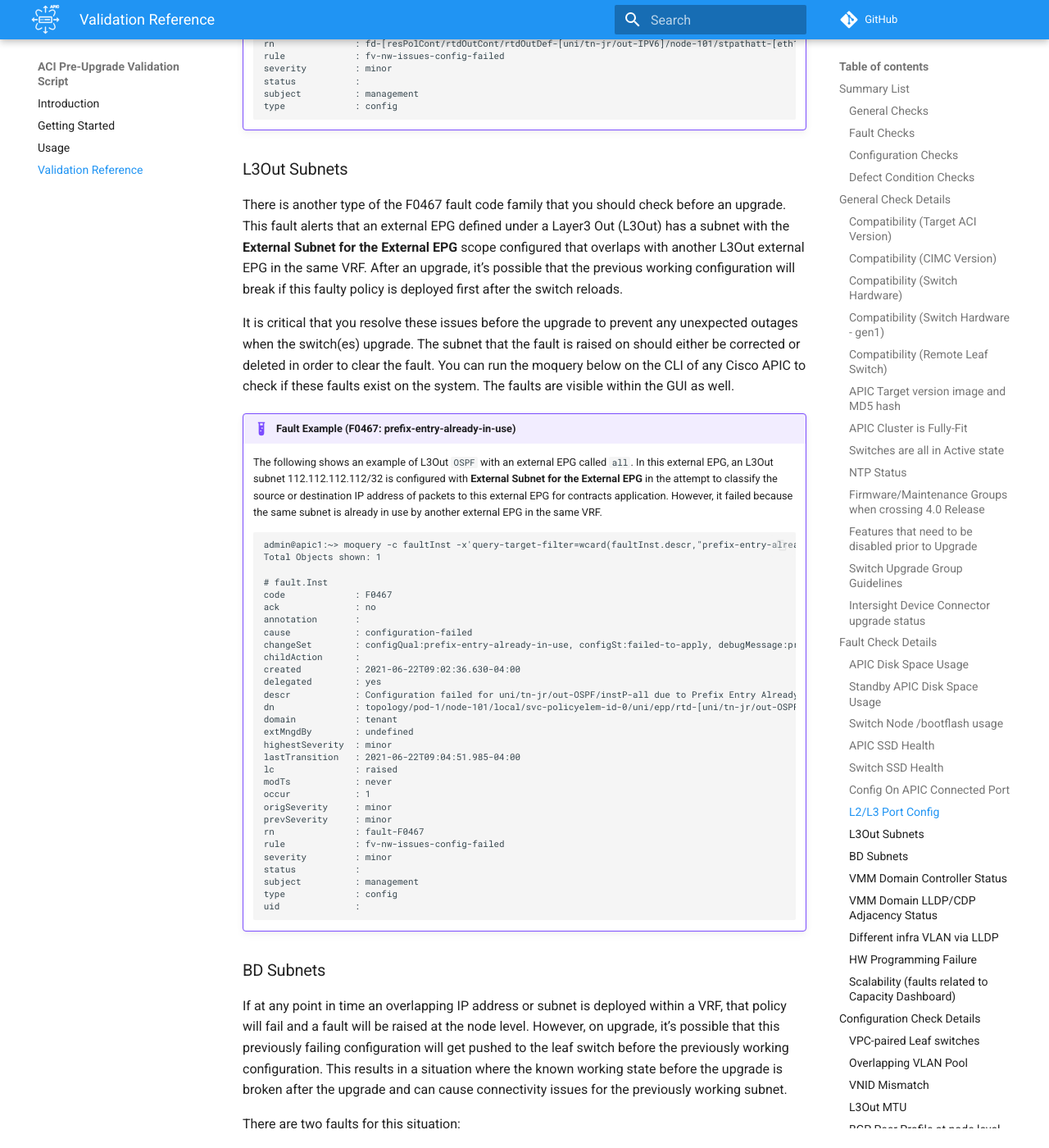
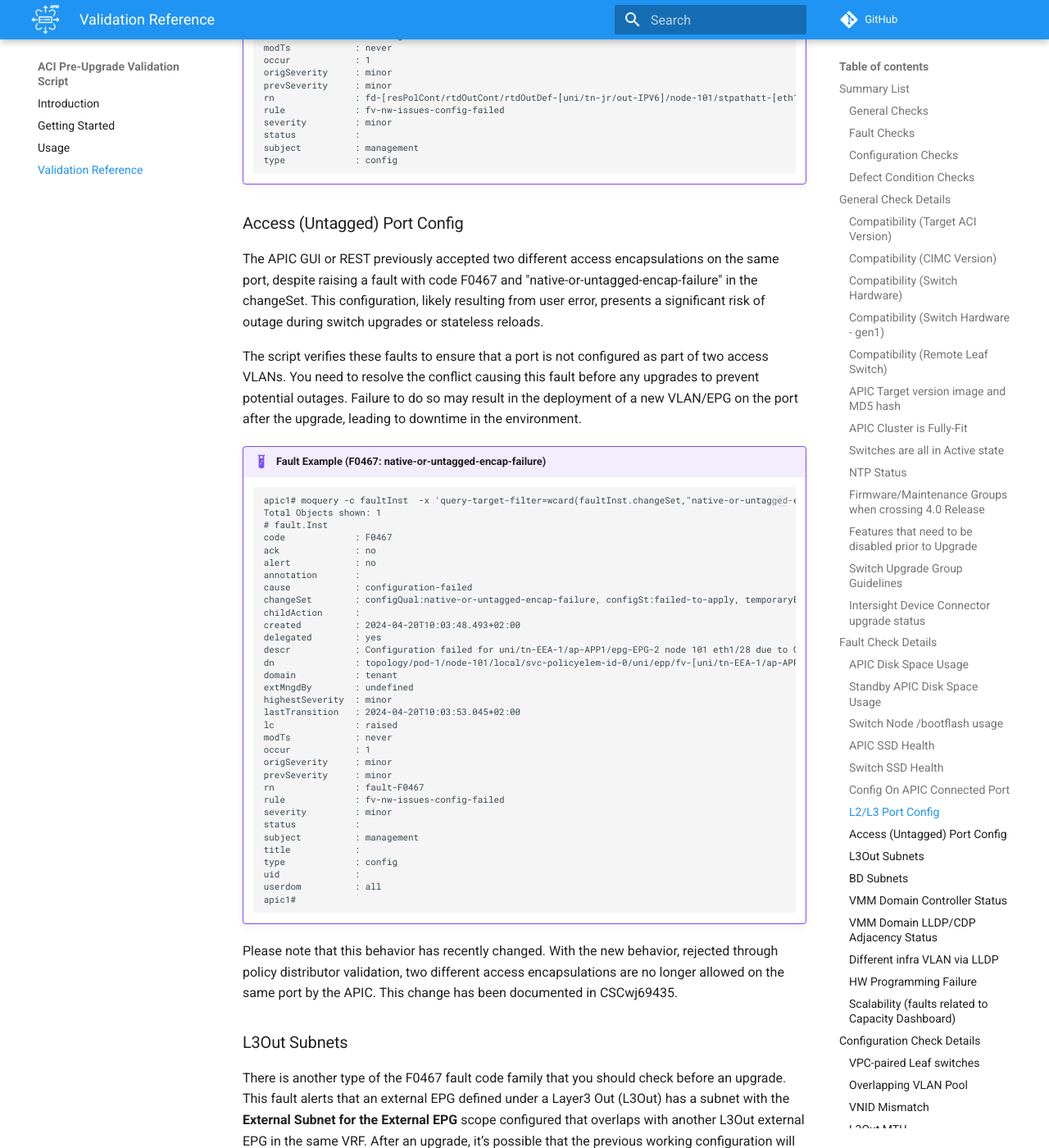
Before and after one commit to datacenter/ACI-Pre-Upgrade-Validation-Script, an MkDocs documentation site: the page built from docs/docs/validations.md, in a window 1280 px wide and 1400 px high, scrolled down 18082 px. Shown: the whole window at 82% size. Built offline with MkDocs 1.6.1 and Material for MkDocs 9.7.7, drawn with Linux system fonts in a browser that asks for light colours; emoji names are drawn with the system emoji font; comment, search, counter and statistics services are not loaded; some of the changed text lies outside the part shown.

Commit message:
New validation to address CSCwj69435 for the afected versions (#96)
* address CSCwj69435 for the afected versions

* new logic for validation, test and documents added but not completed

* new logic for validation, test and documents completed

* new logic for validation, test and documents completed - small change

* new logic for validation, test and documents completed - small change

* Update aci-preupgrade-validation-script.py

change doc_url

Co-authored-by: takishida <38262981+takishida@users.noreply.github.com>

* Update docs/docs/validations.md

change white_check_mark  to no_entry_sign

Co-authored-by: takishida <38262981+takishida@users.noreply.github.com>

* Update docs/docs/validations.md

match the section title with the name in the summary table.

Co-authored-by: takishida <38262981+takishida@users.noreply.github.com>

* This codeblock needs indentations with 4 spaces to be inside the example note.

* add 'else' to handle a case when the regex is not matching

* moving this new validation up to right beneath [L2 Port Config][f8]

* fix native-or-untagged-encap-failure and a minor allignment for [f9]

* minor fix of the docs

---------

Co-authored-by: takishida <38262981+takishida@users.noreply.github.com>

````diff
--- a/docs/docs/validations.md
+++ b/docs/docs/validations.md
@@ -58,14 +58,15 @@
 [Config On APIC Connected Port][f6]           | F0467: port-configured-for-apic | :white_check_mark: | :white_check_mark: 6.0(1g) | :white_check_mark:
 [L3 Port Config][f7]                          | F0467: port-configured-as-l2 | :white_check_mark: | :white_check_mark: 5.2(4d) | :white_check_mark:
 [L2 Port Config][f8]                          | F0467: port-configured-as-l3 | :white_check_mark: | :white_check_mark: 5.2(4d) | :white_check_mark:
-[L3Out Subnets][f9]                           | F0467: prefix-entry-already-in-use | :white_check_mark: | :white_check_mark: 6.0(1g) | :white_check_mark:
-[BD Subnets][f10]                             | F0469: duplicate-subnets-within-ctx | :white_check_mark: | :white_check_mark: 5.2(4d) | :white_check_mark:
-[BD Subnets][f11]                             | F1425: subnet-overlap | :white_check_mark: | :white_check_mark: 5.2(4d) | :white_check_mark:
-[VMM Domain Controller Status][f12]           | F0130         | :white_check_mark: | :white_check_mark: 4.2(1) | :white_check_mark:
-[VMM Domain LLDP/CDP Adjacency Status][f13]   | F606391       | :white_check_mark: | :white_check_mark: 4.2(1) | :white_check_mark:
-[Different infra VLAN via LLDP][f14]          | F0454: infra-vlan-mismatch | :white_check_mark: | :white_check_mark: 4.2(4) | :white_check_mark:
-[HW Programming Failure][f15]                 | F3544: L3Out Prefixes<br>F3545: Contracts | :white_check_mark: | :white_check_mark: 5.1(1) | :white_check_mark:
-[Scalability (faults related to Capacity Dashboard)][f16] | TCA faults for eqptcapacityEntity | :white_check_mark: | :no_entry_sign: | :white_check_mark:
+[Access (Untagged) Port Config][f9]            | F0467: native-or-untagged-encap-failure | :white_check_mark: | :no_entry_sign: | :no_entry_sign:
+[L3Out Subnets][f10]                           | F0467: prefix-entry-already-in-use | :white_check_mark: | :white_check_mark: 6.0(1g) | :white_check_mark:
+[BD Subnets][f11]                             | F0469: duplicate-subnets-within-ctx | :white_check_mark: | :white_check_mark: 5.2(4d) | :white_check_mark:
+[BD Subnets][f12]                             | F1425: subnet-overlap | :white_check_mark: | :white_check_mark: 5.2(4d) | :white_check_mark:
+[VMM Domain Controller Status][f13]           | F0130         | :white_check_mark: | :white_check_mark: 4.2(1) | :white_check_mark:
+[VMM Domain LLDP/CDP Adjacency Status][f14]   | F606391       | :white_check_mark: | :white_check_mark: 4.2(1) | :white_check_mark:
+[Different infra VLAN via LLDP][f15]          | F0454: infra-vlan-mismatch | :white_check_mark: | :white_check_mark: 4.2(4) | :white_check_mark:
+[HW Programming Failure][f16]                 | F3544: L3Out Prefixes<br>F3545: Contracts | :white_check_mark: | :white_check_mark: 5.1(1) | :white_check_mark:
+[Scalability (faults related to Capacity Dashboard)][f17] | TCA faults for eqptcapacityEntity | :white_check_mark: | :no_entry_sign: | :white_check_mark:
 
 [f1]: #apic-disk-space-usage
 [f2]: #standby-apic-disk-space-usage
@@ -75,14 +76,17 @@
 [f6]: #config-on-apic-connected-port
 [f7]: #l2l3-port-config
 [f8]: #l2l3-port-config
-[f9]: #l3out-subnets
-[f10]: #bd-subnets
+[f9]: #access-untagged-port-config
+[f10]: #l3out-subnets
 [f11]: #bd-subnets
-[f12]: #vmm-domain-controller-status
-[f13]: #vmm-domain-lldpcdp-adjacency-status
-[f14]: #different-infra-vlan-via-lldp
-[f15]: #hw-programming-failure
-[f16]: #scalability-faults-related-to-capacity-dashboard
+[f12]: #bd-subnets
+[f13]: #vmm-domain-controller-status
+[f14]: #vmm-domain-lldpcdp-adjacency-status
+[f15]: #different-infra-vlan-via-lldp
+[f16]: #hw-programming-failure
+[f17]: #scalability-faults-related-to-capacity-dashboard
+
+
 
 
 ### Configuration Checks
@@ -662,6 +666,50 @@
     subject          : management
     type             : config
     ```
+
+
+### Access (Untagged) Port Config
+The APIC GUI or REST previously accepted two different access encapsulations on the same port, despite raising a fault with code F0467 and "native-or-untagged-encap-failure" in the changeSet. This configuration, likely resulting from user error, presents a significant risk of outage during switch upgrades or stateless reloads.
+
+The script verifies these faults to ensure that a port is not configured as part of two access VLANs. You need to resolve the conflict causing this fault before any upgrades to prevent potential outages. Failure to do so may result in the deployment of a new VLAN/EPG on the port after the upgrade, leading to downtime in the environment.
+
+!!! example "Fault Example (F0467: native-or-untagged-encap-failure)"
+    ```
+    apic1# moquery -c faultInst  -x 'query-target-filter=wcard(faultInst.changeSet,"native-or-untagged-encap-failure")'
+    Total Objects shown: 1
+    # fault.Inst
+    code             : F0467
+    ack              : no
+    alert            : no
+    annotation       :
+    cause            : configuration-failed
+    changeSet        : configQual:native-or-untagged-encap-failure, configSt:failed-to-apply, temporaryError:no
+    childAction      :
+    created          : 2024-04-20T10:03:48.493+02:00
+    delegated        : yes
+    descr            : Configuration failed for uni/tn-EEA-1/ap-APP1/epg-EPG-2 node 101 eth1/28 due to Only One Native or Untagged Encap Allowed on Interface, debug message:
+    dn               : topology/pod-1/node-101/local/svc-policyelem-id-0/uni/epp/fv-[uni/tn-EEA-1/ap-APP1/epg-EPG-2]/node-101/stpathatt-[eth1/28]/nwissues/fault-F0467
+    domain           : tenant
+    extMngdBy        : undefined
+    highestSeverity  : minor
+    lastTransition   : 2024-04-20T10:03:53.045+02:00
+    lc               : raised
+    modTs            : never
+    occur            : 1
+    origSeverity     : minor
+    prevSeverity     : minor
+    rn               : fault-F0467
+    rule             : fv-nw-issues-config-failed
+    severity         : minor
+    status           :
+    subject          : management
+    title            :
+    type             : config
+    uid              :
+    userdom          : all
+    apic1#
+    ```
+Please note that this behavior has recently changed. With the new behavior, rejected through policy distributor validation, two different access encapsulations are no longer allowed on the same port by the APIC. This change has been documented in CSCwj69435.
 
 
 ### L3Out Subnets
````
Also changed, not shown: aci-preupgrade-validation-script.py (+37 -0 lines), 3 other files.
